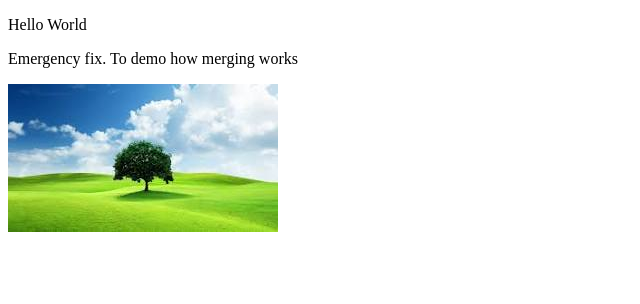
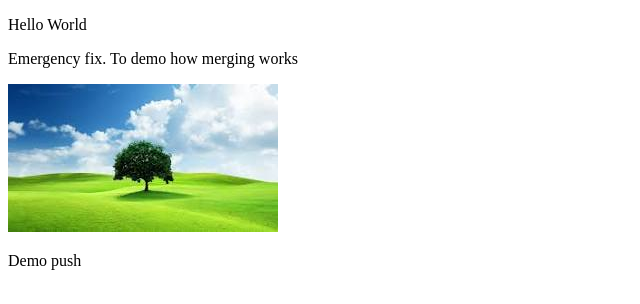
Before and after one commit to githinjisamson1/learning-git, a plain HTML site: page index.html in a window 1280 px wide. Shown: the full height of the page, 0-640 px from the left. Drawn offline with Linux system fonts and the light colour scheme.

Commit message:
Add code to demo push

```diff
--- a/index.html
+++ b/index.html
@@ -9,5 +9,6 @@
     <p>Hello World</p>
     <p>Emergency fix. To demo how merging works</p>
     <img src="assets/hwImage1.jpg" alt="">
+    <p>Demo push</p>
   </body>
 </html>
```
